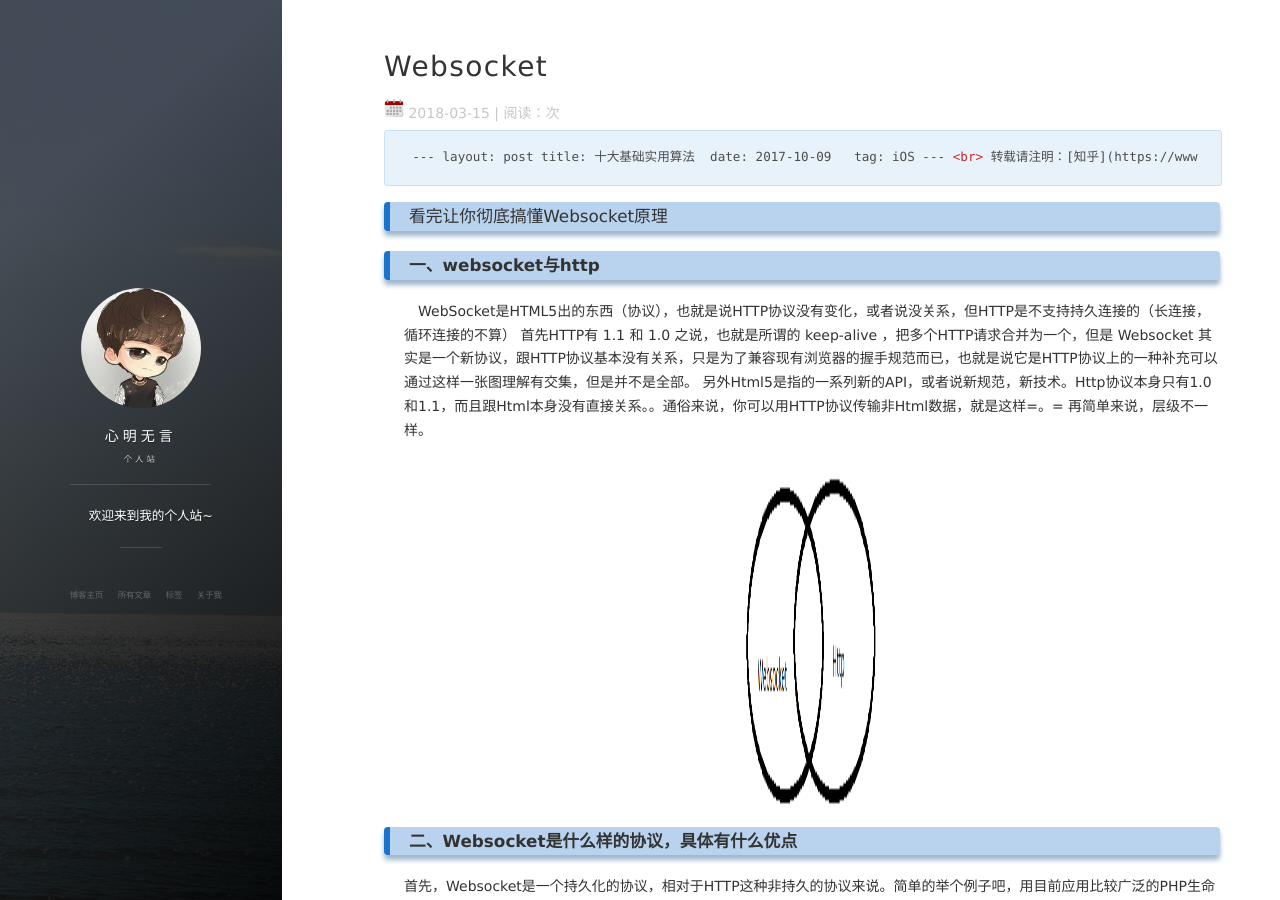
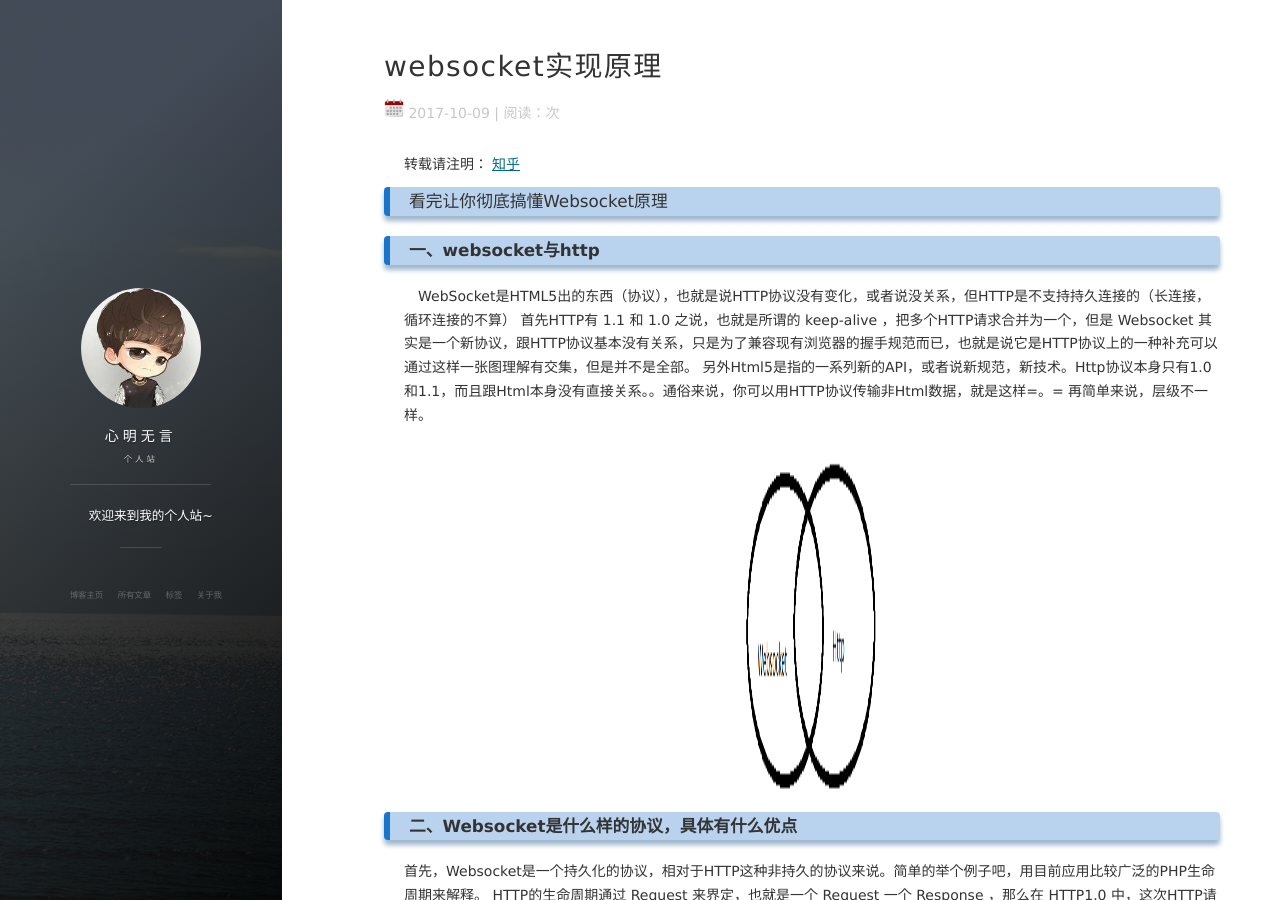
Before and after one commit to zhangmucoder/zhangmucoder.github.io, a Jekyll site: the page built from _posts/2018-03-15-WebSocket.md, in a window 1280 px wide and 900 px high. Built offline with Jekyll 4.4.1, drawn with Linux system fonts in a browser that asks for light colours; nearby versions of some CDN libraries; our own code applies the rules of GitHub Pages for plain Markdown files; comment, search, counter and statistics services are not loaded.

Commit message:
websocket-supplement

```diff
--- a/_posts/2018-03-15-WebSocket.md
+++ b/_posts/2018-03-15-WebSocket.md
@@ -1,6 +1,6 @@
-	---
+---
 layout: post
-title: 十大基础实用算法
+title: websocket实现原理
 date: 2017-10-09
 tag: iOS
 ---
```
